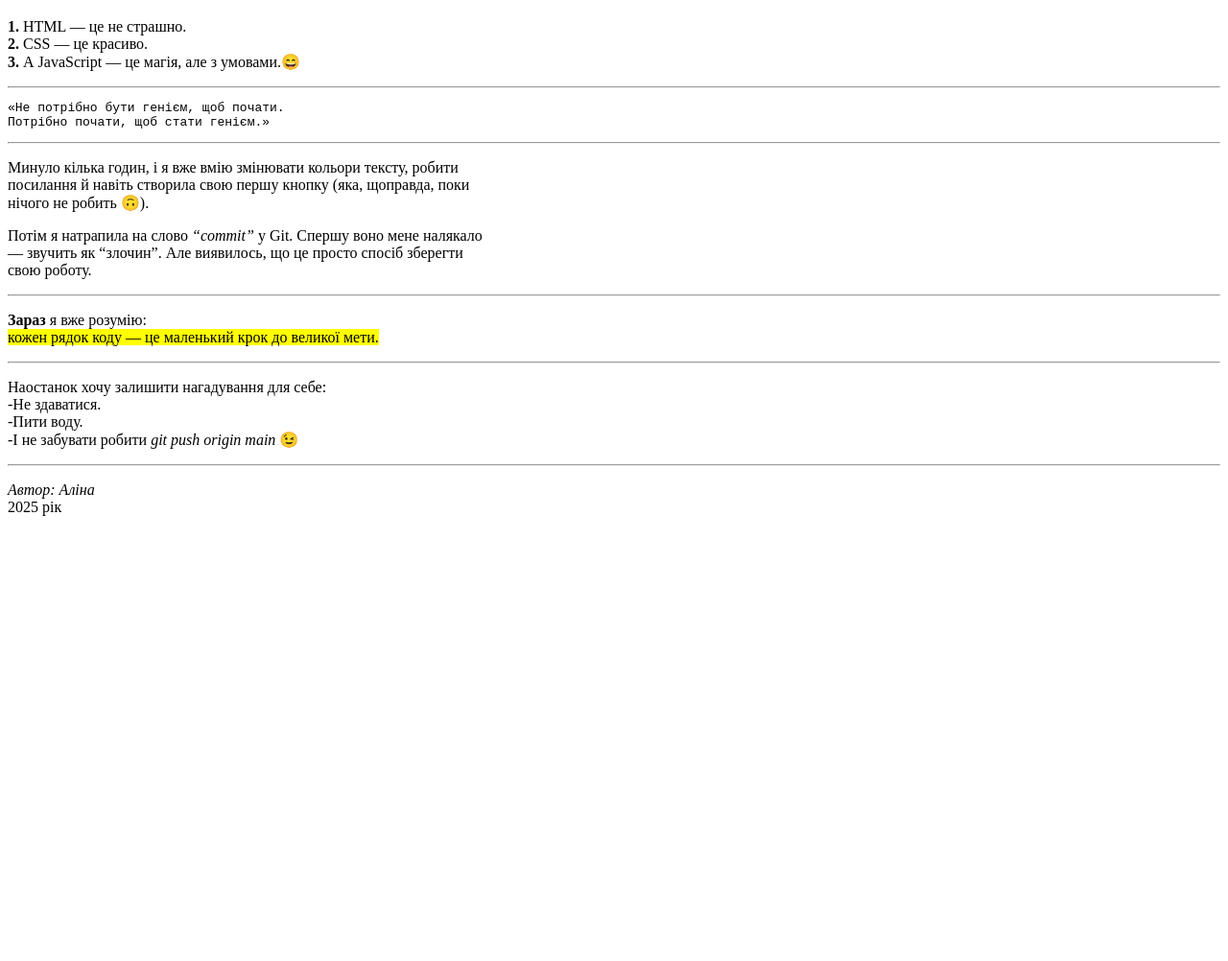
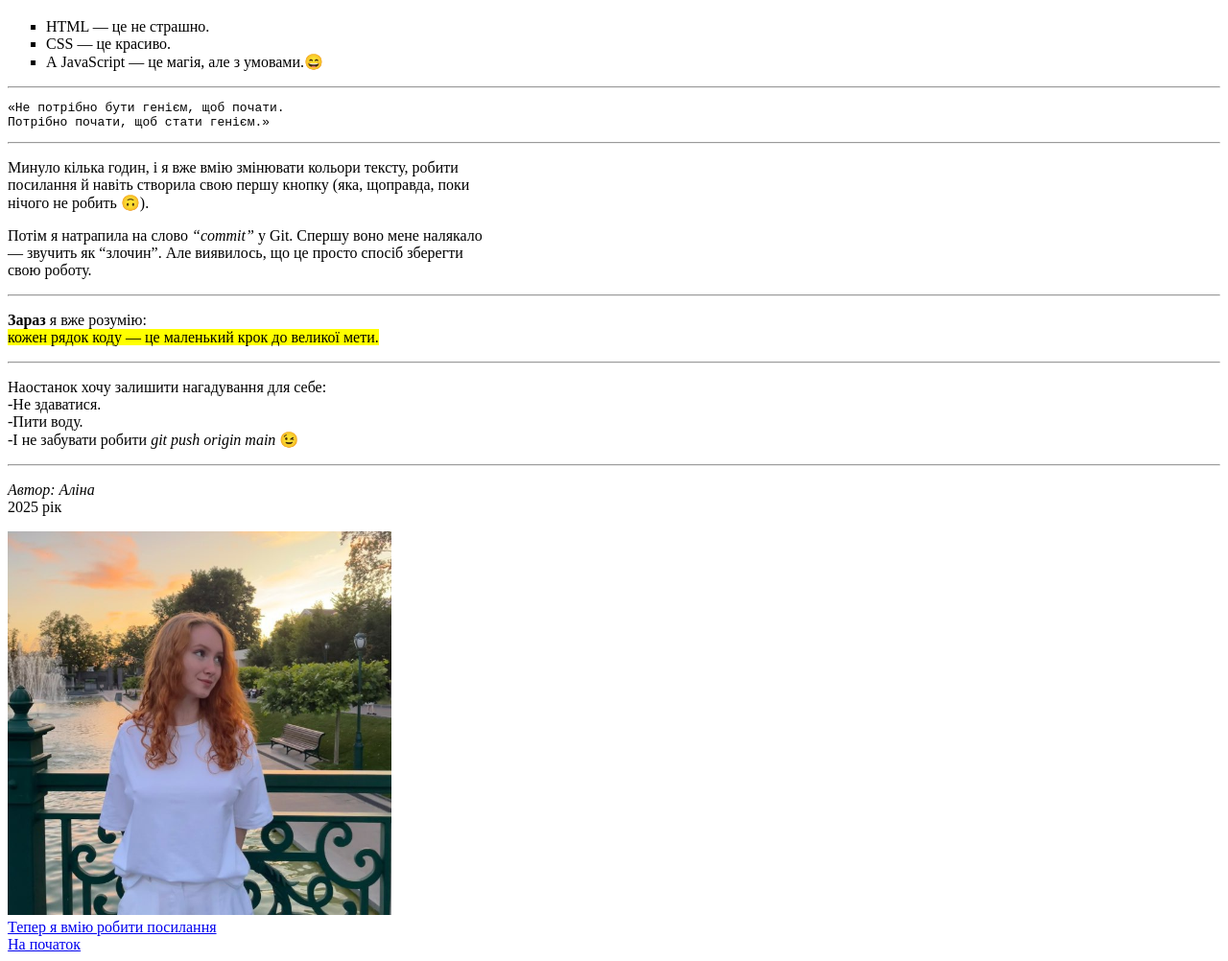
Before and after one commit to alinastrembulevych/genius-project, a plain HTML site: page index1.html in a window 1280 px wide. Shown: the part 306-1308 px from the top of the page at 96% size. Before the commit the page ends 860 px from the top, so only its background shows below. Drawn offline with Linux system fonts and the light colour scheme.

Commit message:
оновлення

```diff
--- a/index1.html
+++ b/index1.html
@@ -8,6 +8,7 @@
     <title>завдання</title>
   </head>
   <body>
+    <a name="bottom"></a>
     <h2>Мій ранок, який усе змінив</h2>
     <p>
       Сьогодні я прокинулася о сьомій ранку й вперше за довгий час не <br />
@@ -24,9 +25,10 @@
     <hr />
     <h1>Мої відкриття</h1>
     <p>
-      <b>1.</b> HTML — це не страшно.<br />
-      <b>2.</b> CSS — це красиво.<br />
-      <b>3.</b> А JavaScript — це магія, але з умовами.😄
+        <ul type="square">
+      <li> HTML — це не страшно.</li>
+      <li> CSS — це красиво.</li>
+     <li> А JavaScript — це магія, але з умовами.😄</li></ul>
     </p>
     <hr />
     <pre>
@@ -62,5 +64,9 @@
       <i>Автор: Аліна</i> <br />
       2025 рік
     </p>
+<img src="photo_2025-07-11_12-43-54.jpg" height="400px" alt="туть як"><br />
+    <a href="index.html" title="оце ось і є посилання" target="_blank">Тепер я вмію робити посилання</a><br />
+<a href="#bottom">На початок</a><br />
+
   </body>
 </html>
```
Also changed, not shown: photo_2025-07-11_12-43-54.jpg (added).
